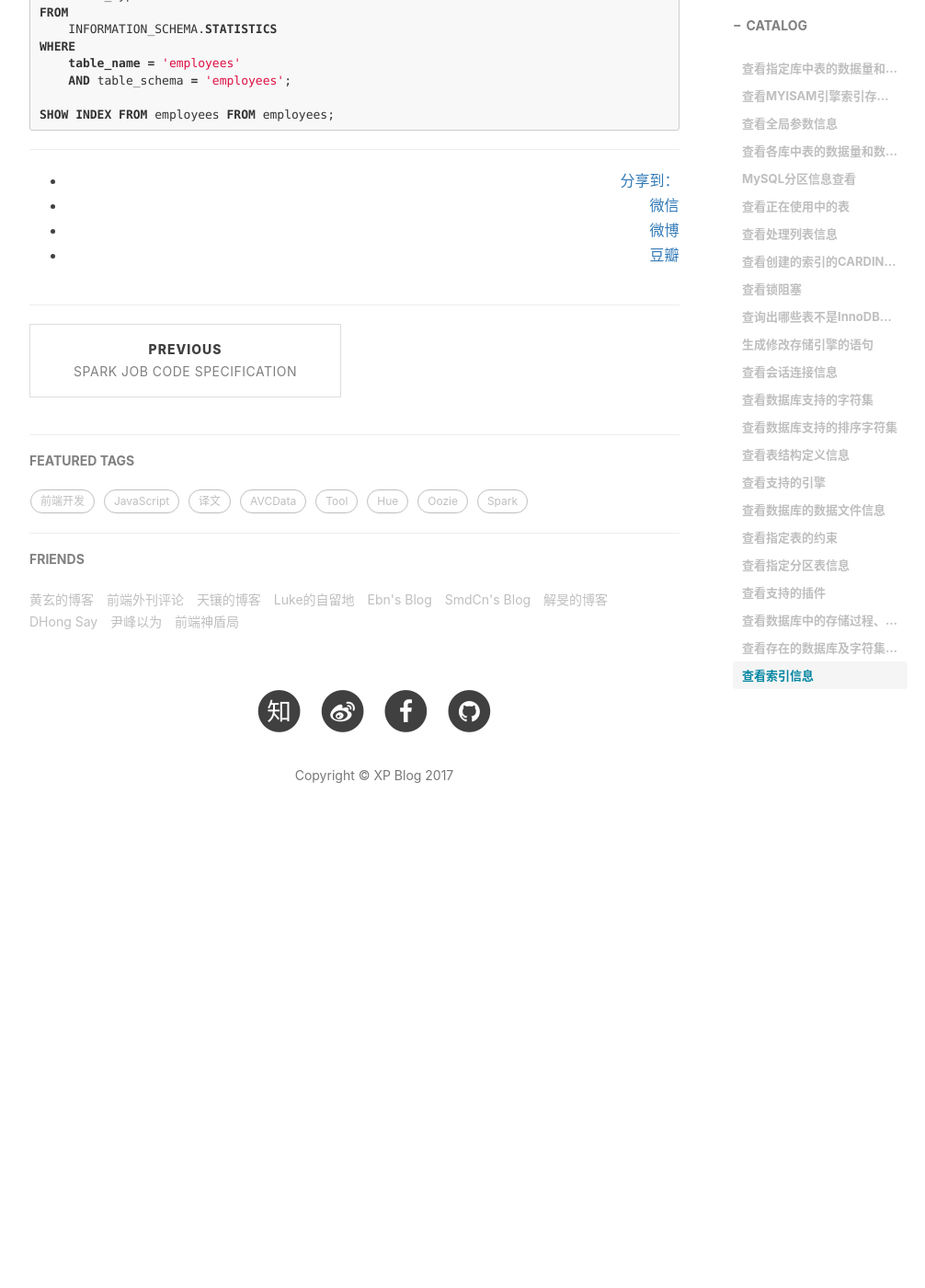
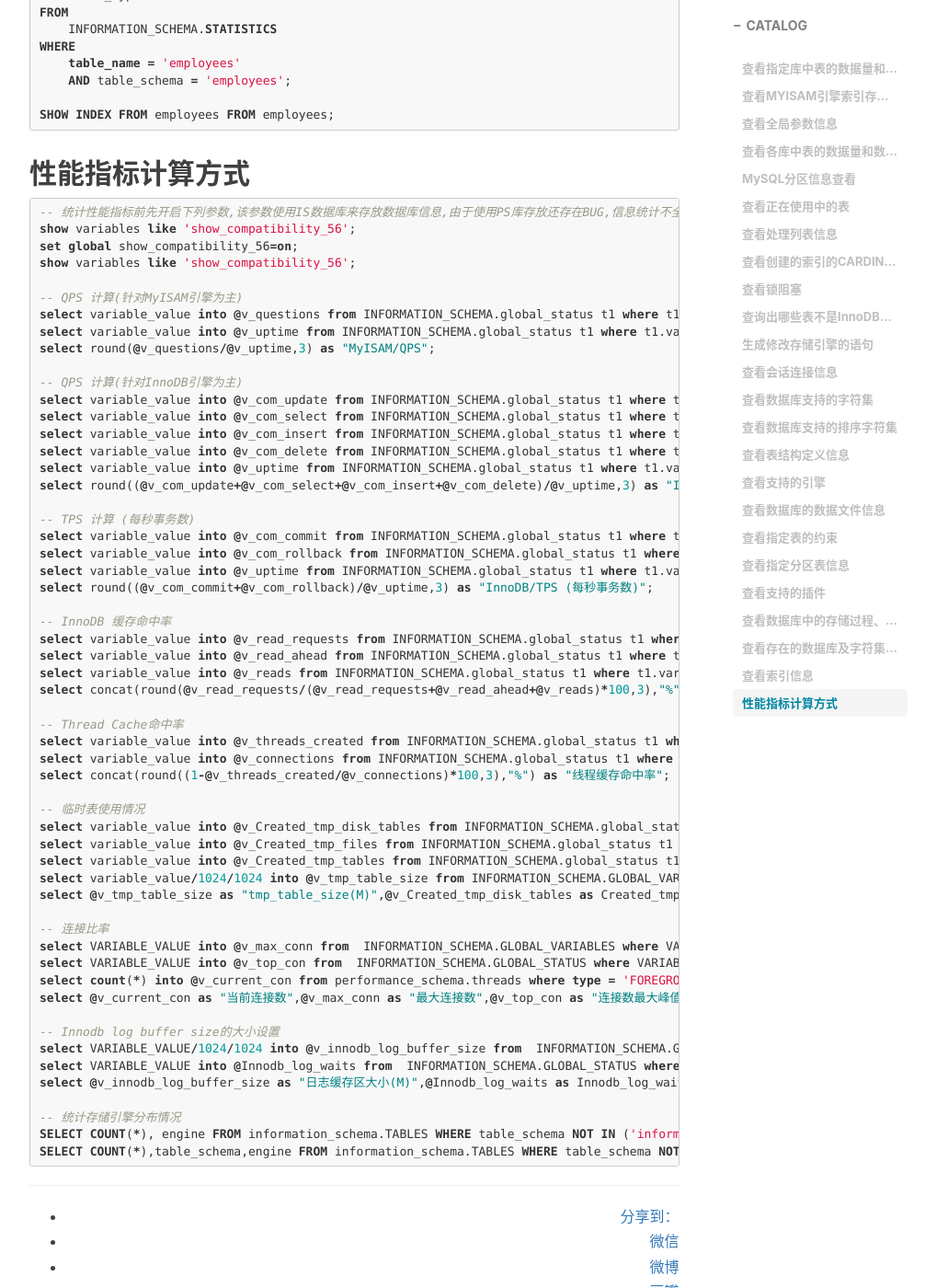
Before and after one commit to shoppingwang/shoppingwang.github.io, a Jekyll site: the page built from _posts/2017-02-07-mysql-common-usage.markdown, in a window 1280 px wide and 1400 px high, scrolled down 6588 px. Shown: the whole window at 92% size, without its empty margins (233-1239 px from the left). Built offline with Jekyll 4.4.1, drawn with Linux system fonts in a browser that asks for light colours; nearby versions of some CDN libraries; comment, search, counter and statistics services are not loaded; before the commit the page ends 7535 px from its top, so only the background shows below that.

Commit message:
MYSQL性能统计更新

````diff
--- a/_posts/2017-02-07-mysql-common-usage.markdown
+++ b/_posts/2017-02-07-mysql-common-usage.markdown
@@ -322,3 +322,63 @@ WHERE
 
 SHOW INDEX FROM employees FROM employees;
 ```
+
+## 性能指标计算方式
+```sql
+-- 统计性能指标前先开启下列参数,该参数使用IS数据库来存放数据库信息,由于使用PS库存放还存在BUG,信息统计不全
+show variables like 'show_compatibility_56';
+set global show_compatibility_56=on;
+show variables like 'show_compatibility_56';
+
+-- QPS 计算(针对MyISAM引擎为主)
+select variable_value into @v_questions from INFORMATION_SCHEMA.global_status t1 where t1.variable_name='Questions';
+select variable_value into @v_uptime from INFORMATION_SCHEMA.global_status t1 where t1.variable_name='Uptime';
+select round(@v_questions/@v_uptime,3) as "MyISAM/QPS";
+
+-- QPS 计算(针对InnoDB引擎为主)
+select variable_value into @v_com_update from INFORMATION_SCHEMA.global_status t1 where t1.variable_name='Com_update';
+select variable_value into @v_com_select from INFORMATION_SCHEMA.global_status t1 where t1.variable_name='Com_select';
+select variable_value into @v_com_insert from INFORMATION_SCHEMA.global_status t1 where t1.variable_name='Com_insert';
+select variable_value into @v_com_delete from INFORMATION_SCHEMA.global_status t1 where t1.variable_name='Com_delete';
+select variable_value into @v_uptime from INFORMATION_SCHEMA.global_status t1 where t1.variable_name='Uptime';
+select round((@v_com_update+@v_com_select+@v_com_insert+@v_com_delete)/@v_uptime,3) as "InnoDB/QPS";
+
+-- TPS 计算 (每秒事务数)
+select variable_value into @v_com_commit from INFORMATION_SCHEMA.global_status t1 where t1.variable_name='Com_commit';
+select variable_value into @v_com_rollback from INFORMATION_SCHEMA.global_status t1 where t1.variable_name='Com_rollback';
+select variable_value into @v_uptime from INFORMATION_SCHEMA.global_status t1 where t1.variable_name='Uptime';
+select round((@v_com_commit+@v_com_rollback)/@v_uptime,3) as "InnoDB/TPS (每秒事务数)";
+
+-- InnoDB 缓存命中率
+select variable_value into @v_read_requests from INFORMATION_SCHEMA.global_status t1 where t1.variable_name='Innodb_buffer_pool_read_requests';
+select variable_value into @v_read_ahead from INFORMATION_SCHEMA.global_status t1 where t1.variable_name='Innodb_buffer_pool_read_ahead';
+select variable_value into @v_reads from INFORMATION_SCHEMA.global_status t1 where t1.variable_name='Innodb_buffer_pool_reads';
+select concat(round(@v_read_requests/(@v_read_requests+@v_read_ahead+@v_reads)*100,3),"%") as "InnoDB 缓存命中率";
+
+-- Thread Cache命中率
+select variable_value into @v_threads_created from INFORMATION_SCHEMA.global_status t1 where t1.variable_name='Threads_created';
+select variable_value into @v_connections from INFORMATION_SCHEMA.global_status t1 where t1.variable_name='Connections';
+select concat(round((1-@v_threads_created/@v_connections)*100,3),"%") as "线程缓存命中率";
+
+-- 临时表使用情况
+select variable_value into @v_Created_tmp_disk_tables from INFORMATION_SCHEMA.global_status t1 where t1.variable_name='Created_tmp_disk_tables';
+select variable_value into @v_Created_tmp_files from INFORMATION_SCHEMA.global_status t1 where t1.variable_name='Created_tmp_files';
+select variable_value into @v_Created_tmp_tables from INFORMATION_SCHEMA.global_status t1 where t1.variable_name='Created_tmp_tables';
+select variable_value/1024/1024 into @v_tmp_table_size from INFORMATION_SCHEMA.GLOBAL_VARIABLES where VARIABLE_NAME='tmp_table_size';
+select @v_tmp_table_size as "tmp_table_size(M)",@v_Created_tmp_disk_tables as Created_tmp_disk_tables,@v_Created_tmp_tables as Created_tmp_tables,@v_Created_tmp_files as Created_tmp_files,concat(round(@v_Created_tmp_disk_tables/@v_Created_tmp_tables*100,3),"%") as "临时表磁盘使用率";
+
+-- 连接比率
+select VARIABLE_VALUE into @v_max_conn from  INFORMATION_SCHEMA.GLOBAL_VARIABLES where VARIABLE_NAME='max_connections';
+select VARIABLE_VALUE into @v_top_con from  INFORMATION_SCHEMA.GLOBAL_STATUS where VARIABLE_NAME='Max_used_connections';
+select count(*) into @v_current_con from performance_schema.threads where type = 'FOREGROUND';
+select @v_current_con as "当前连接数",@v_max_conn as "最大连接数",@v_top_con as "连接数最大峰值";
+
+-- Innodb log buffer size的大小设置
+select VARIABLE_VALUE/1024/1024 into @v_innodb_log_buffer_size from  INFORMATION_SCHEMA.GLOBAL_VARIABLES where VARIABLE_NAME='innodb_log_buffer_size';
+select VARIABLE_VALUE into @Innodb_log_waits from  INFORMATION_SCHEMA.GLOBAL_STATUS where VARIABLE_NAME='Innodb_log_waits';
+select @v_innodb_log_buffer_size as "日志缓存区大小(M)",@Innodb_log_waits as Innodb_log_waits;
+
+-- 统计存储引擎分布情况
+SELECT COUNT(*), engine FROM information_schema.TABLES WHERE table_schema NOT IN ('information_schema' , 'performance_schema', 'sys', 'mysql') GROUP BY engine;
+SELECT COUNT(*),table_schema,engine FROM information_schema.TABLES WHERE table_schema NOT IN ('information_schema' , 'performance_schema', 'sys', 'mysql') GROUP BY table_schema,engine;
+```
````
